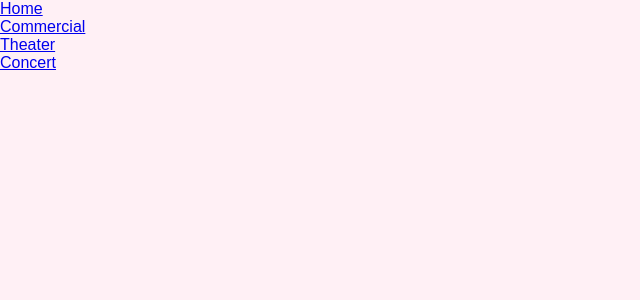
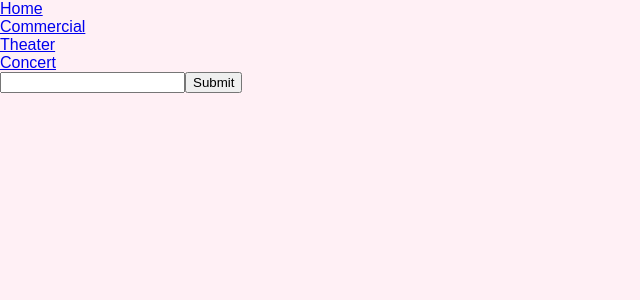
Before and after one commit to milanvpage/dance-reel-builder, a React (Create React App) app: page /commercial/1/edit in a window 1280 px wide. Shown: the top 300 px of the page, without its empty margins (0-640 px from the left). Built offline with nearby package versions, Linux system fonts and the light colour scheme.

Commit message:
added input fields in my form for EditCommercialForm and logged my props so I can see my routerProps and check out if match show my id when I go to my route

```diff
--- a/src/components/commercial/EditCommercialForm.js
+++ b/src/components/commercial/EditCommercialForm.js
@@ -2,10 +2,15 @@ import React, { Component } from 'react'
 
 export default class EditCommercialForm extends Component {
     render() {
+        console.log(this.props)
         return (
-            <div>
-
-            </div>
+            <form>
+                <input type="text"/>
+                <input type="submit"/>
+            {/* from here what I would like to do is look at my routerProps */}
+            {/* when I look at my router props I can determine from match and see which id we're talking about when I go to the EditFormRoute */}
+            {/* need to connect to my store because I need access to all of the commercials in my store */}
+            </form>
         )
     }
 }
```
